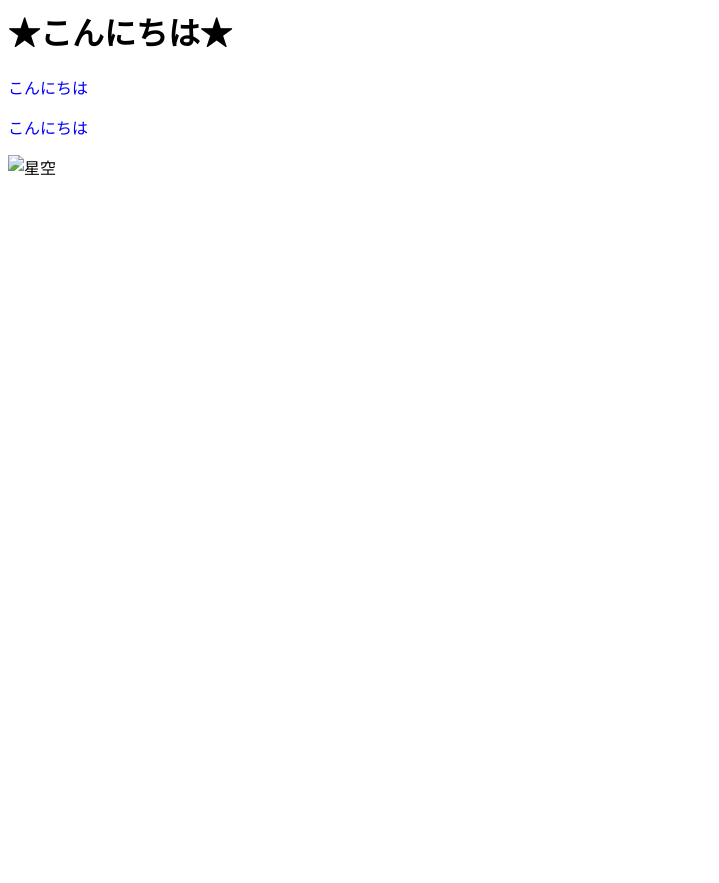
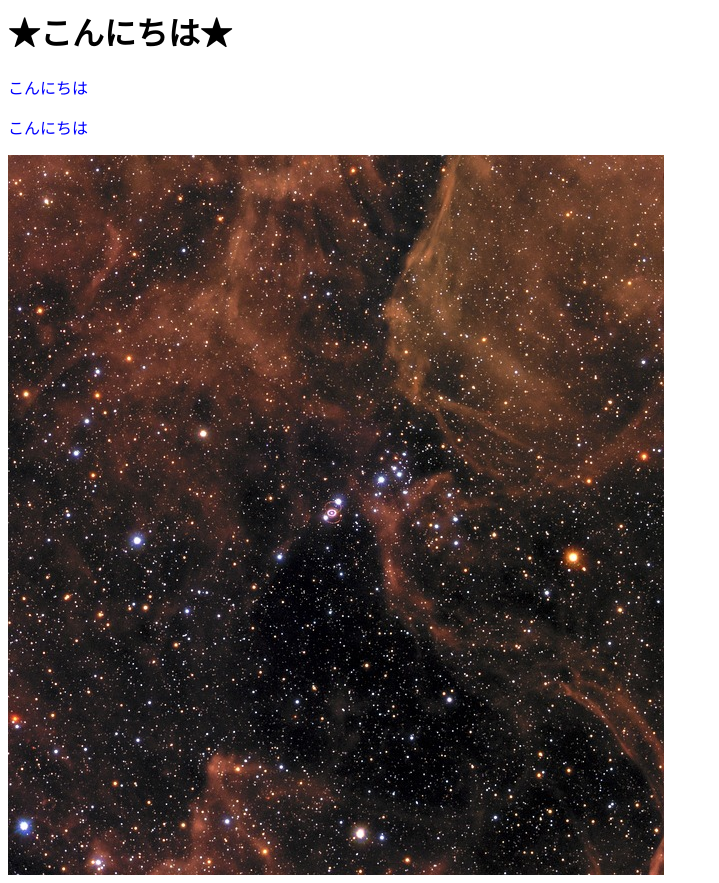
Before and after one commit to AirpChinpam/web1-4, a plain HTML site: page index.html in a window 1280 px wide. Shown: the whole page, without its empty margins (0-719 px from the left). Before the commit the page ends 800 px from the top, so only its background shows below. Drawn offline with Linux system fonts and the light colour scheme.

Commit message:
Update index.html

```diff
--- a/index.html
+++ b/index.html
@@ -12,7 +12,7 @@
     <h1><span>★</span>こんにちは<span>★</span></h1>
      <p id=“lead”>こんにちは</p>
      <p class=“greeting”>こんにちは</p>
-<img src="photo/photo.img" alt="星空"/>
+<img src="https://github.com/AirpChinpam/web1-4/blob/master/photo/supernova-1987a-2228148_960_720.jpg" alt="星空"/>
 
    </body>
 
```
